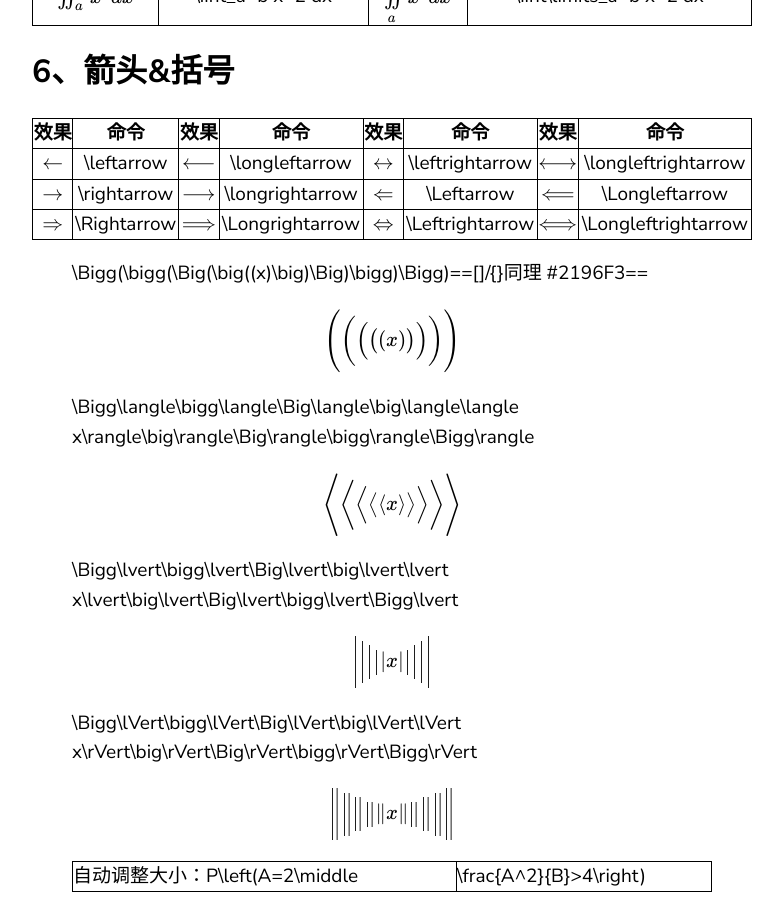
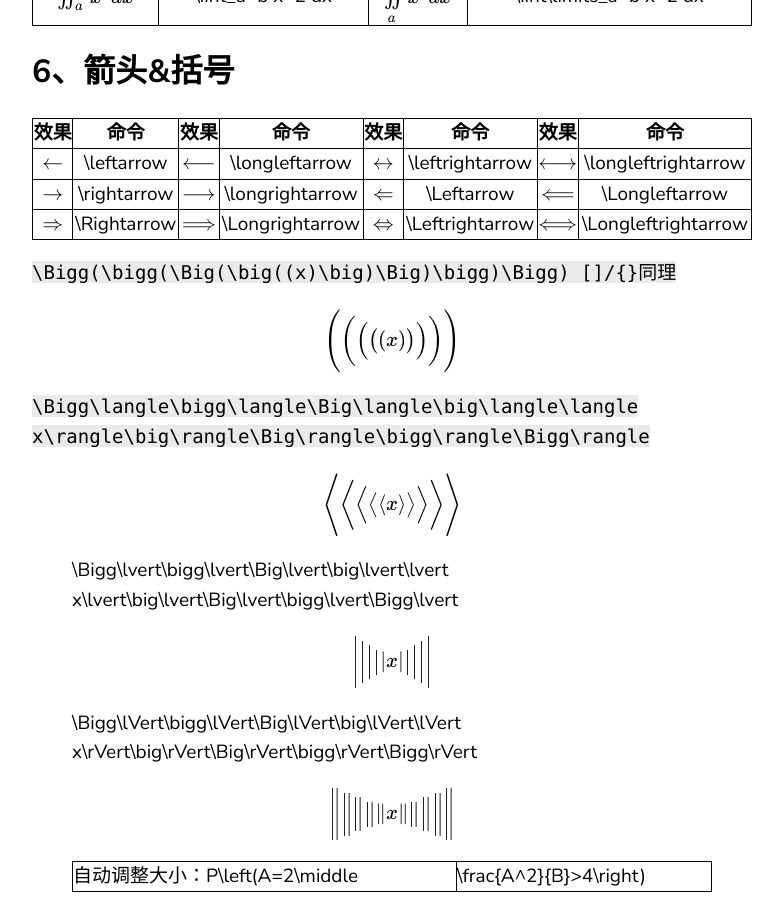
Before and after one commit to derek1998/blog.xiaoyuma, a Jekyll site: the page built from _posts/2019-11-24-Latex公式书写格式.md, in a window 1280 px wide and 900 px high, scrolled down 2507 px. Shown: the whole window, without its empty margins (68-851 px from the left). Built offline with Jekyll 4.4.1, drawn with Linux system fonts in a browser that asks for light colours; formulas are drawn with MathJax 3.

Commit message:
Update 2019-11-24-Latex公式书写格式.md

```diff
--- a/_posts/2019-11-24-Latex公式书写格式.md
+++ b/_posts/2019-11-24-Latex公式书写格式.md
@@ -46,7 +46,7 @@ $$x_{ij}^2 \quad \sqrt{x} \quad \sqrt[3]{x}$$
 
 ## 4、分数
 
->\frac{1}{2} \quad \dfrac{1}{2} \quad \tfrac{1}{2} \quad ^1/_2
+`\frac{1}{2} \quad \dfrac{1}{2} \quad \tfrac{1}{2} \quad ^1/_2`
 
 $$\frac{1}{2} \quad \dfrac{1}{2} \quad \tfrac{1}{2} \quad ^1/_2 $$
 
@@ -77,11 +77,11 @@ $$\frac{1}{2} \quad \dfrac{1}{2} \quad \tfrac{1}{2} \quad ^1/_2 $$
 | $\rightarrow$ | \rightarrow | $\longrightarrow$ |\longrightarrow | $\Leftarrow$ | \Leftarrow |$\Longleftarrow$ | \Longleftarrow |
 | $\Rightarrow$ | \Rightarrow | $\Longrightarrow$ |\Longrightarrow | $\Leftrightarrow$ | \Leftrightarrow | $\Longleftrightarrow$ |\Longleftrightarrow |
 
->\Bigg(\bigg(\Big(\big((x)\big)\Big)\bigg)\Bigg)==[]/{}同理 #2196F3==
+`\Bigg(\bigg(\Big(\big((x)\big)\Big)\bigg)\Bigg)  []/{}同理`
 
 $$\Bigg(\bigg(\Big(\big((x)\big)\Big)\bigg)\Bigg)$$
 
->\Bigg\langle\bigg\langle\Big\langle\big\langle\langle x\rangle\big\rangle\Big\rangle\bigg\rangle\Bigg\rangle
+``\Bigg\langle\bigg\langle\Big\langle\big\langle\langle x\rangle\big\rangle\Big\rangle\bigg\rangle\Bigg\rangle``
 
 $$\Bigg\langle\bigg\langle\Big\langle\big\langle\langle x\rangle\big\rangle\Big\rangle\bigg\rangle\Bigg\rangle$$
 
```
